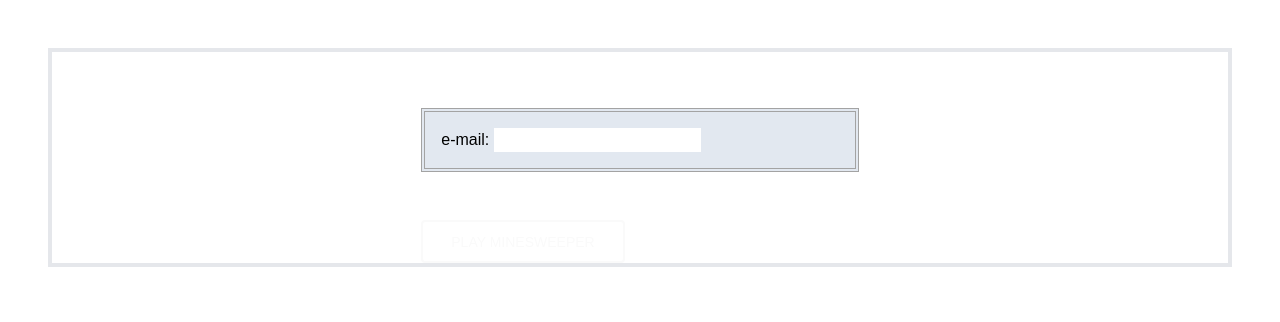
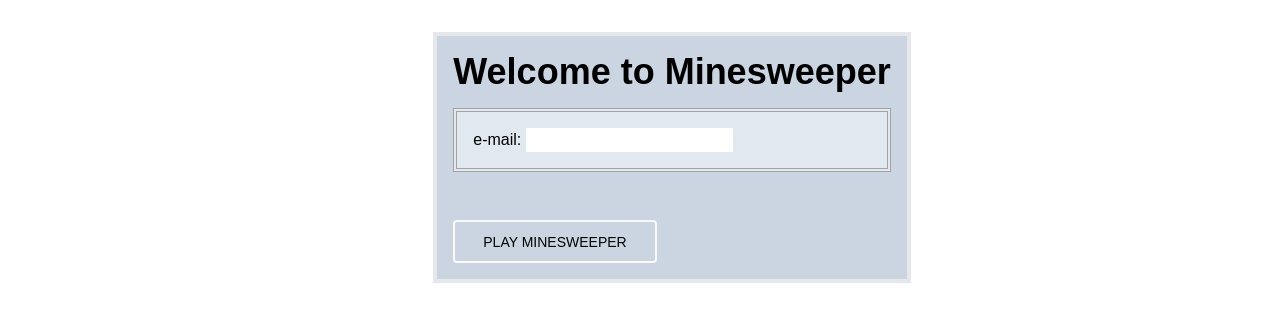
Before and after one commit to AlBaarS/rusty-minesweeper, a Next.js app: page / in a window 1280 px wide. Shown: the top 322 px of the page. Built offline with nearby package versions, Linux system fonts and the light colour scheme.

Commit message:
Working on the aesthetics somewhat, login screen now properly centered and somewhat Minesweeper-esque

```diff
--- a/app/pages/MinesweeperStart.tsx
+++ b/app/pages/MinesweeperStart.tsx
@@ -44,7 +44,6 @@ export const MinesweeperStart = () => {
                     "font-medium",
                     "uppercase",
                     "leading-normal",
-                    "text-neutral-50",
                     "transition duration-150",
                     "ease-in-out",
                     "hover:border-neutral-100",
@@ -70,25 +69,33 @@ export const MinesweeperStart = () => {
 
     return(
         <div className={classNames(
-            "relative",
-            "h-full",
-            "w-screen",
-            "bg-cover",
-            "bg-center",
-            "bg-no-repeat",
-            "p-12",
-            "text-centerbg-white"
+            "w-full",
+            "text-black",
+            "flex",
+            "items-center",
+            "justify-center",
+            "content-stretch"
         )}>
             <div className={classNames(
-                "absolute2",
+                "relative",
+                "content-center",
+                "h-max",
+                "w-fit",
+                "px-4",
+                "pb-4",
+                "pt-4",
+                "bg-fixed",
+                "bg-cover",
+                "bg-center",
+                "bg-no-repeat",
+                "bg-slate-300",
+                "text-centerbg-white",
                 "bottom-0",
                 "left-8",
                 "right-8",
                 "top-8",
                 "border-4",
-                "overflow-hidden",
-                "bg-fixed",
-                "text-white"
+                "overflow-hidden"
             )}>
                 <div className="flex h-full items-center justify-center">
                     <div>
@@ -98,7 +105,6 @@ export const MinesweeperStart = () => {
                             "pb-4",
                             "pt-4",
                             "w-full",
-                            "text-black",
                             "border-4",
                             "border-double",
                             "bg-slate-200",
```
